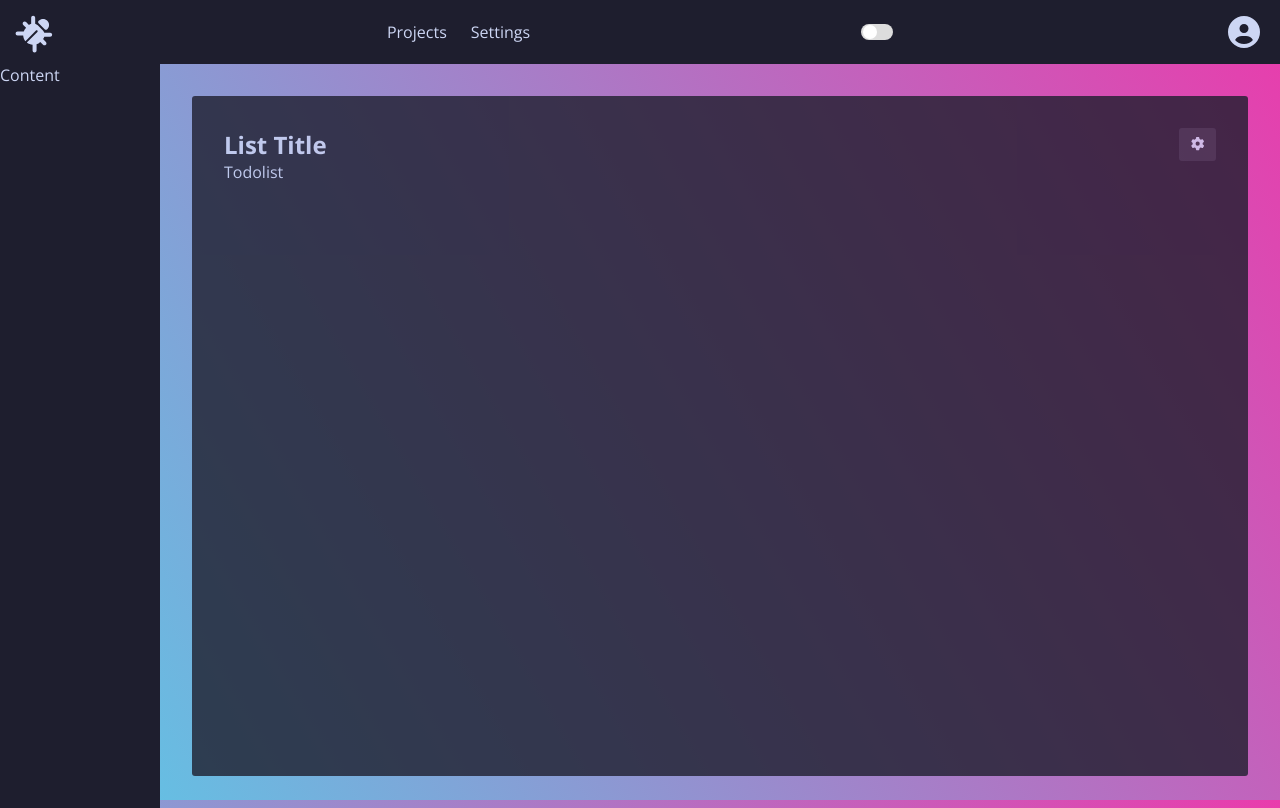
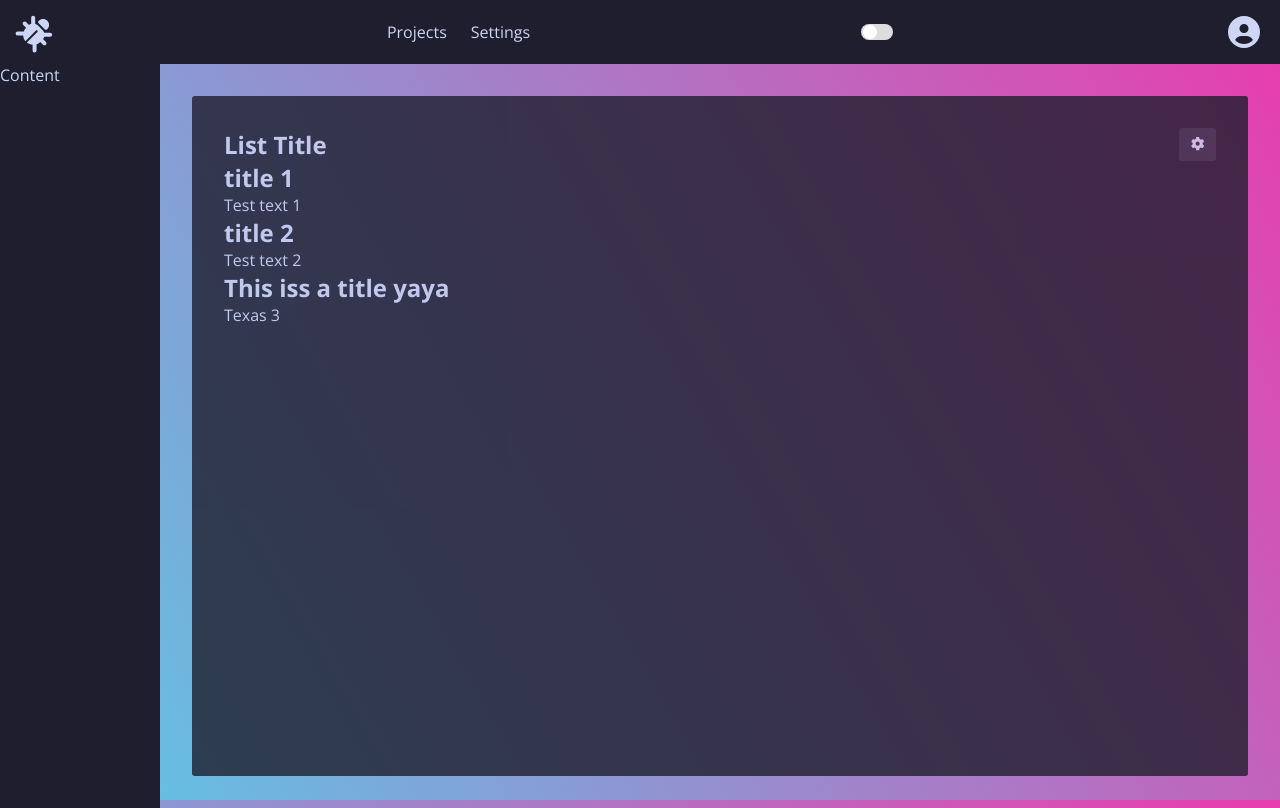
Before and after one commit to Dylan-Clarry/todo-app, a React app: page / in a window 1280 px wide. Built offline with nearby package versions, Linux system fonts and the light colour scheme.

Commit message:
list and listitem interfaces

```diff
--- a/src/assets/styles/global.scss
+++ b/src/assets/styles/global.scss
@@ -7,6 +7,7 @@
   --bg-lt-dark: #313244;
   --green: #a6e3a1;
   --sapphire: #74c7ec;
+  --cat-surface: #45475a;
 
   --border-radius: 3px;
 
--- /dev/null
+++ b/src/components/List.tsx
@@ -0,0 +1,26 @@
+import React, { FC } from "react";
+import { IListItem } from "./ListItem";
+import ListItem from "./ListItem";
+
+interface IListProps {
+  entries: IListItem[];
+}
+
+const List: FC<IListProps> = ({ entries }: IListProps) => {
+  return (
+    <div className="list">
+      {entries.map((entry) => {
+        return (
+          <ListItem
+            id={entry.id}
+            title={entry.title}
+            text={entry.text}
+            key={entry.id}
+          />
+        );
+      })}
+    </div>
+  );
+};
+
+export default List;
--- /dev/null
+++ b/src/components/ListItem.tsx
@@ -0,0 +1,18 @@
+import React, { FC } from "react";
+
+export interface IListItem {
+  title: string;
+  text: string;
+  id: number;
+}
+
+const ListItem: FC<IListItem> = ({ title, text }: IListItem) => {
+  return (
+    <div className="listitem">
+      <h2>{title}</h2>
+      <p>{text}</p>
+    </div>
+  );
+};
+
+export default ListItem;
--- a/src/components/TodoList.tsx
+++ b/src/components/TodoList.tsx
@@ -4,7 +4,7 @@ import Todo from "./Todo";
 const TodoList = ({ todoList, setTodoList, filteredTodoList }) => {
   return (
     <ul className="Todolist">
-            {filteredTodoList.map((todo) => (
+      {filteredTodoList.map((todo: any) => (
         <Todo
           todo={todo}
           todoList={todoList}
--- a/src/pages/Home.style.scss
+++ b/src/pages/Home.style.scss
@@ -33,4 +33,9 @@
       background-color: var(--bg-dark);
     }
   }
+
+  .todolist {
+    width: 100%;
+    background-color: var(--cat-surface);
+  }
 }
--- a/src/pages/Home.tsx
+++ b/src/pages/Home.tsx
@@ -3,8 +3,27 @@ import { FontAwesomeIcon } from "@fortawesome/react-fontawesome";
 import { faGear } from "@fortawesome/free-solid-svg-icons";
 import Navbar from "../components/layout/Navbar";
 import Sidebar from "../components/layout/Sidebar";
+import List from "../components/List";
 import "../components/layout/Navbar.style.scss";
 import "./Home.style.scss";
+
+const testData = [
+  {
+    id: 1,
+    title: "title 1",
+    text: "Test text 1",
+  },
+  {
+    id: 2,
+    title: "title 2",
+    text: "Test text 2",
+  },
+  {
+    id: 3,
+    title: "This iss a title yaya",
+    text: "Texas 3",
+  },
+];
 
 const Home: FC = () => {
   return (
@@ -19,8 +38,7 @@ const Home: FC = () => {
               <FontAwesomeIcon icon={faGear} />
             </button>
           </div>
-
-          <div className="todolist">Todolist</div>
+          <List entries={testData} />
         </div>
       </div>
     </div>
```
Also changed, not shown: src/assets/styles/colorschemes/_catppuccin.scss (added). Lines whose indentation alone changed are shown as unchanged.
